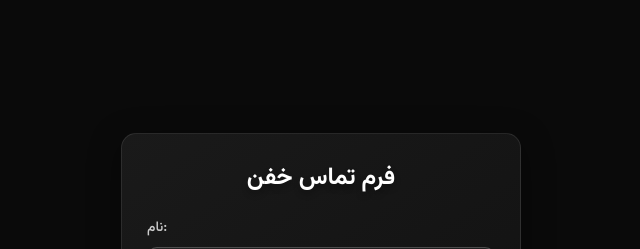
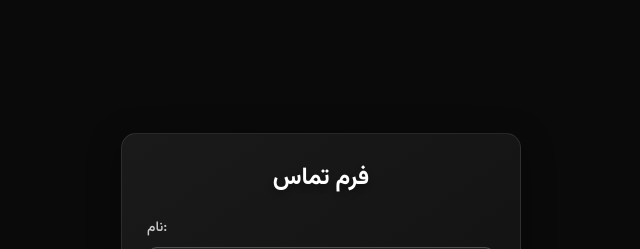
Before and after one commit to lodfjhkisk/sasad, a plain HTML site: page index.html in a window 1280 px wide. Shown: the top 249 px of the page, without its empty margins (319-959 px from the left). Drawn offline with Linux system fonts and the light colour scheme.

Commit message:
Update index.html

```diff
--- a/index.html
+++ b/index.html
@@ -3,7 +3,7 @@
 <head>
     <meta charset="UTF-8">
     <meta name="viewport" content="width=device-width, initial-scale=1.0">
-    <title>فرم تماس خفن</title>
+    <title>فرم تماس </title>
     <!-- استفاده از فونت Vazirmatn -->
     <link href="https://fonts.googleapis.com/css2?family=Vazirmatn:wght@400;500;700&display=swap" rel="stylesheet">
     <style>
@@ -165,7 +165,7 @@
 <body>
     <!-- فرم تماس -->
     <div class="contact-form" id="contactForm">
-        <h1>فرم تماس خفن</h1>
+        <h1>فرم تماس </h1>
         <form action="https://formspree.io/f/xlddobqn" method="POST" onsubmit="showThankYou(event)">
             <div class="form-group">
                 <label for="name">نام:</label>
```
